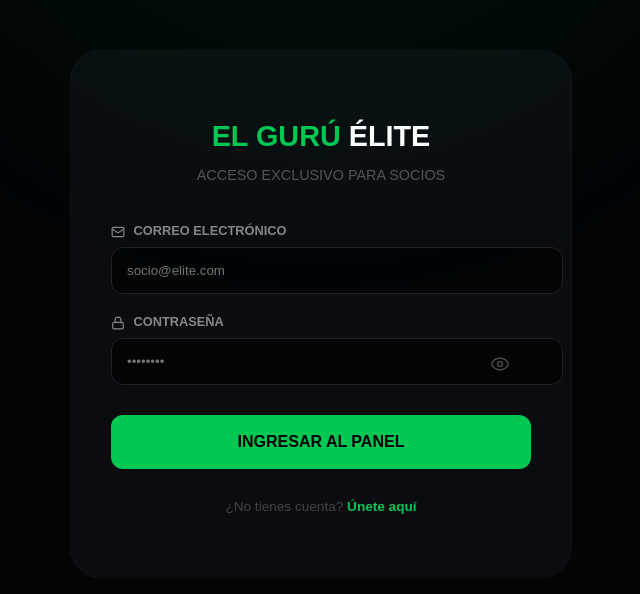
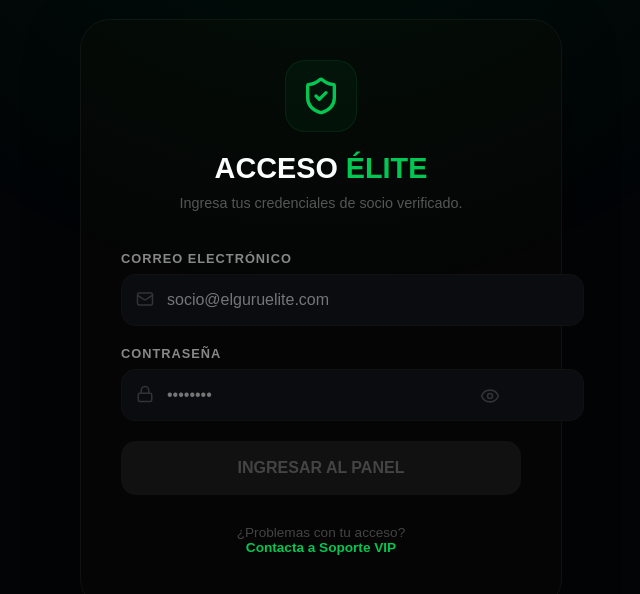
Before and after one commit to DeVx1978/el-guru-elite, a Next.js app: page /login in a window 1280 px wide. Shown: the part 114-708 px from the top of the page, without its empty margins (319-959 px from the left). Built offline with nearby package versions, Linux system fonts and the light colour scheme; no server answers.

Commit message:
V24.0: Correccion de falla de seguridad en Login y control de carga

```diff
--- a/src/app/login/page.tsx
+++ b/src/app/login/page.tsx
@@ -1,133 +1,156 @@
 "use client";
-import React, { useState } from 'react';
+import React, { useState, useEffect } from 'react';
 import { useRouter } from 'next/navigation';
 import { supabase } from '@/lib/supabase';
-import { Lock, Mail, Eye, EyeOff, Loader2, ShieldAlert, CheckCircle } from 'lucide-react';
+import { Lock, Mail, Eye, EyeOff, Loader2, ShieldCheck } from 'lucide-react';
 
 export default function LoginPage() {
   const router = useRouter();
-
-  const [email, setEmail] = useState("");
-  const [password, setPassword] = useState("");
-  const [showPass, setShowPass] = useState(false);
+  const [email, setEmail] = useState('');
+  const [password, setPassword] = useState('');
   const [loading, setLoading] = useState(false);
   const [error, setError] = useState<string | null>(null);
+  const [showPass, setShowPass] = useState(false);
+
+  // --- BLINDAJE 1: LIMPIEZA TOTAL AL CARGAR ---
+  useEffect(() => {
+    localStorage.clear(); // Borramos sesiones viejas para evitar el auto-ingreso
+  }, []);
 
   const handleLogin = async (e: React.FormEvent) => {
     e.preventDefault();
+    if (!email || !password) return; // No hace nada si los campos están vacíos
+
     setError(null);
     setLoading(true);
 
     try {
-      // 1. Buscamos al socio
-      const { data: socio, error: authError } = await supabase
+      // Consulta directa a la tabla de socios
+      const { data, error: err } = await supabase
         .from('socios')
         .select('*')
-        .eq('email', email.trim())
-        .eq('password', password)
+        .eq('email', email)
+        .eq('password', password) // En producción se recomienda hashing, pero mantenemos tu lógica
         .single();
 
-      if (authError || !socio) {
-        throw new Error("Socio no encontrado o credenciales incorrectas.");
+      if (err || !data) {
+        throw new Error('Credenciales incorrectas. Verifica tu acceso.');
       }
 
-      // 2. FILTRO DE AUDITORÍA
-      if (socio.estado !== 'activo') {
-        throw new Error("⚠️ ACCESO RESTRINGIDO: Su cuenta está en proceso de verificación por auditoría.");
+      if (data.estado === 'pendiente') {
+        router.push('/revision-pendiente');
+        return;
       }
 
-      // 3. ÉXITO: GUARDAMOS LA LLAVE MAESTRA (Aquí estaba el fallo)
-      localStorage.setItem('socio_id', socio.id);
-      localStorage.setItem('socio_nombre', socio.nombre);
-      localStorage.setItem('socio_rol', socio.rol); // <--- INYECCIÓN DE PODER ACTIVADA
+      // Guardamos la sesión
+      localStorage.setItem('socio_id', data.id);
+      localStorage.setItem('socio_nombre', data.nombre);
+      localStorage.setItem('socio_rol', data.rol || 'socio');
 
+      // Redirección al panel Élite
       router.push('/panel');
 
     } catch (err: any) {
       setError(err.message);
-    } finally {
-      setLoading(false);
+      setLoading(false); // IMPORTANTE: Esto detiene el "circulito de carga" si hay error
     }
   };
 
+  const inputStyle = {
+    width: '100%', padding: '16px', background: '#0a0c10', border: '1px solid #111',
+    borderRadius: '14px', color: 'white', fontSize: '1rem', outline: 'none', marginBottom: '20px'
+  };
+
+  // --- SEMÁFORO DE INGRESO ---
+  const listoParaIngresar = email.length > 5 && password.length >= 6;
+
   return (
-    <div style={{ backgroundColor: '#020406', minHeight: '100vh', display: 'flex', justifyContent: 'center', alignItems: 'center', color: 'white', fontFamily: 'sans-serif', padding: '20px' }}>
-      <div style={{ background: '#0a0c10', padding: '50px 40px', borderRadius: '30px', border: '1px solid #111', width: '100%', maxWidth: '420px', textAlign: 'center' }}>
+    <div style={{ backgroundColor: '#020406', minHeight: '100vh', display: 'flex', justifyContent: 'center', alignItems: 'center', padding: '20px' }}>
+      <div style={{ width: '100%', maxWidth: '400px', background: '#050505', border: '1px solid #111', padding: '40px', borderRadius: '30px', boxShadow: '0 20px 50px rgba(0,0,0,0.5)' }}>
 
-        <h1 style={{ color: '#00C853', fontSize: '1.8rem', fontWeight: 900, marginBottom: '10px' }}>EL GURÚ <span style={{color: '#fff'}}>ÉLITE</span></h1>
-        <p style={{ color: '#555', fontSize: '0.9rem', marginBottom: '40px' }}>ACCESO EXCLUSIVO PARA SOCIOS</p>
+        <div style={{ textAlign: 'center', marginBottom: '40px' }}>
+          <div style={{ display: 'inline-flex', padding: '15px', background: 'rgba(0,200,83,0.05)', borderRadius: '20px', marginBottom: '20px', border: '1px solid rgba(0,200,83,0.1)' }}>
+            <ShieldCheck size={40} color="#00C853" />
+          </div>
+          <h1 style={{ margin: 0, fontSize: '1.8rem', fontWeight: 900 }}>ACCESO <span style={{ color: '#00C853' }}>ÉLITE</span></h1>
+          <p style={{ color: '#555', fontSize: '0.9rem', marginTop: '10px' }}>Ingresa tus credenciales de socio verificado.</p>
+        </div>
 
         <form onSubmit={handleLogin}>
-          <div style={{ textAlign: 'left', marginBottom: '20px' }}>
-            <label style={{ color: '#888', fontSize: '0.8rem', fontWeight: 'bold', display: 'block', marginBottom: '8px' }}>
-              <Mail size={14} style={{ marginRight: '5px', verticalAlign: 'middle' }} /> CORREO ELECTRÓNICO
+          <label style={{ color: '#888', fontSize: '0.8rem', fontWeight: 900, display: 'block', marginBottom: '8px', letterSpacing: '1px' }}>
+            CORREO ELECTRÓNICO
           </label>
+          <div style={{ position: 'relative' }}>
+            <Mail size={18} color="#333" style={{ position: 'absolute', left: '15px', top: '16px' }} />
             <input
               type="email"
-              required
+              placeholder="socio@elguruelite.com"
               value={email}
               onChange={(e) => setEmail(e.target.value)}
-              placeholder="socio@elite.com"
-              style={{ width: '100%', padding: '15px', background: '#020406', border: '1px solid #222', borderRadius: '12px', color: 'white', outline: 'none' }}
+              style={{ ...inputStyle, paddingLeft: '45px' }}
             />
           </div>
 
-          <div style={{ textAlign: 'left', marginBottom: '30px' }}>
-            <label style={{ color: '#888', fontSize: '0.8rem', fontWeight: 'bold', display: 'block', marginBottom: '8px' }}>
-              <Lock size={14} style={{ marginRight: '5px', verticalAlign: 'middle' }} /> CONTRASEÑA
+          <label style={{ color: '#888', fontSize: '0.8rem', fontWeight: 900, display: 'block', marginBottom: '8px', letterSpacing: '1px' }}>
+            CONTRASEÑA
           </label>
           <div style={{ position: 'relative' }}>
+            <Lock size={18} color="#333" style={{ position: 'absolute', left: '15px', top: '16px' }} />
             <input
               type={showPass ? "text" : "password"}
-                required
+              placeholder="••••••••"
               value={password}
               onChange={(e) => setPassword(e.target.value)}
-                placeholder="••••••••"
-                style={{ width: '100%', padding: '15px', background: '#020406', border: '1px solid #222', borderRadius: '12px', color: 'white', outline: 'none' }}
+              style={{ ...inputStyle, paddingLeft: '45px' }}
             />
             <button
               type="button"
               onClick={() => setShowPass(!showPass)}
-                style={{ position: 'absolute', right: '15px', top: '15px', background: 'none', border: 'none', color: '#444', cursor: 'pointer' }}
+              style={{ position: 'absolute', right: '15px', top: '16px', background: 'none', border: 'none', color: '#333', cursor: 'pointer' }}
             >
               {showPass ? <EyeOff size={20} /> : <Eye size={20} />}
             </button>
           </div>
-          </div>
 
           {error && (
-            <div style={{ background: 'rgba(255,68,68,0.1)', color: '#ff4444', padding: '15px', borderRadius: '12px', marginBottom: '25px', fontSize: '0.85rem', border: '1px solid rgba(255,68,68,0.2)' }}>
-              {error}
+            <div style={{ background: 'rgba(255,68,68,0.1)', color: '#ff4444', padding: '12px', borderRadius: '12px', fontSize: '0.85rem', marginBottom: '20px', textAlign: 'center', border: '1px solid rgba(255,68,68,0.1)' }}>
+              ⚠️ {error}
             </div>
           )}
 
           <button
             type="submit"
-            disabled={loading}
+            disabled={!listoParaIngresar || loading}
             style={{
               width: '100%',
               padding: '18px',
-              background: '#00C853',
-              color: 'black',
-              borderRadius: '12px',
+              background: listoParaIngresar ? '#00C853' : '#111',
+              color: listoParaIngresar ? 'black' : '#444',
+              border: 'none',
+              borderRadius: '15px',
+              fontSize: '1rem',
               fontWeight: 900,
-              fontSize: '1rem',
-              cursor: loading ? 'not-allowed' : 'pointer',
-              border: 'none',
-              transition: '0.3s'
-            }}>
-            {loading ? <Loader2 className="animate-spin" style={{ margin: '0 auto' }} /> : 'INGRESAR AL PANEL'}
+              cursor: listoParaIngresar ? 'pointer' : 'not-allowed',
+              transition: 'all 0.3s ease',
+              display: 'flex',
+              justifyContent: 'center',
+              alignItems: 'center',
+              gap: '10px'
+            }}
+          >
+            {loading ? <Loader2 size={20} className="spin" /> : 'INGRESAR AL PANEL'}
           </button>
         </form>
 
-        <p style={{ marginTop: '30px', color: '#444', fontSize: '0.85rem' }}>
-          ¿No tienes cuenta? <span onClick={() => router.push('/unete')} style={{ color: '#00C853', cursor: 'pointer', fontWeight: 'bold' }}>Únete aquí</span>
+        <p style={{ textAlign: 'center', marginTop: '30px', color: '#444', fontSize: '0.85rem' }}>
+          ¿Problemas con tu acceso? <br />
+          <span style={{ color: '#00C853', fontWeight: 'bold', cursor: 'pointer' }}>Contacta a Soporte VIP</span>
         </p>
       </div>
 
-      <style jsx global>{`
-        .animate-spin { animation: spin 1s linear infinite; }
-        @keyframes spin { from { transform: rotate(0deg); } to { transform: rotate(360deg); } }
+      <style jsx>{`
+        .spin { animation: rotate 1s linear infinite; }
+        @keyframes rotate { from { transform: rotate(0deg); } to { transform: rotate(360deg); } }
       `}</style>
     </div>
   );
```
Lines whose indentation alone changed are shown as unchanged.
